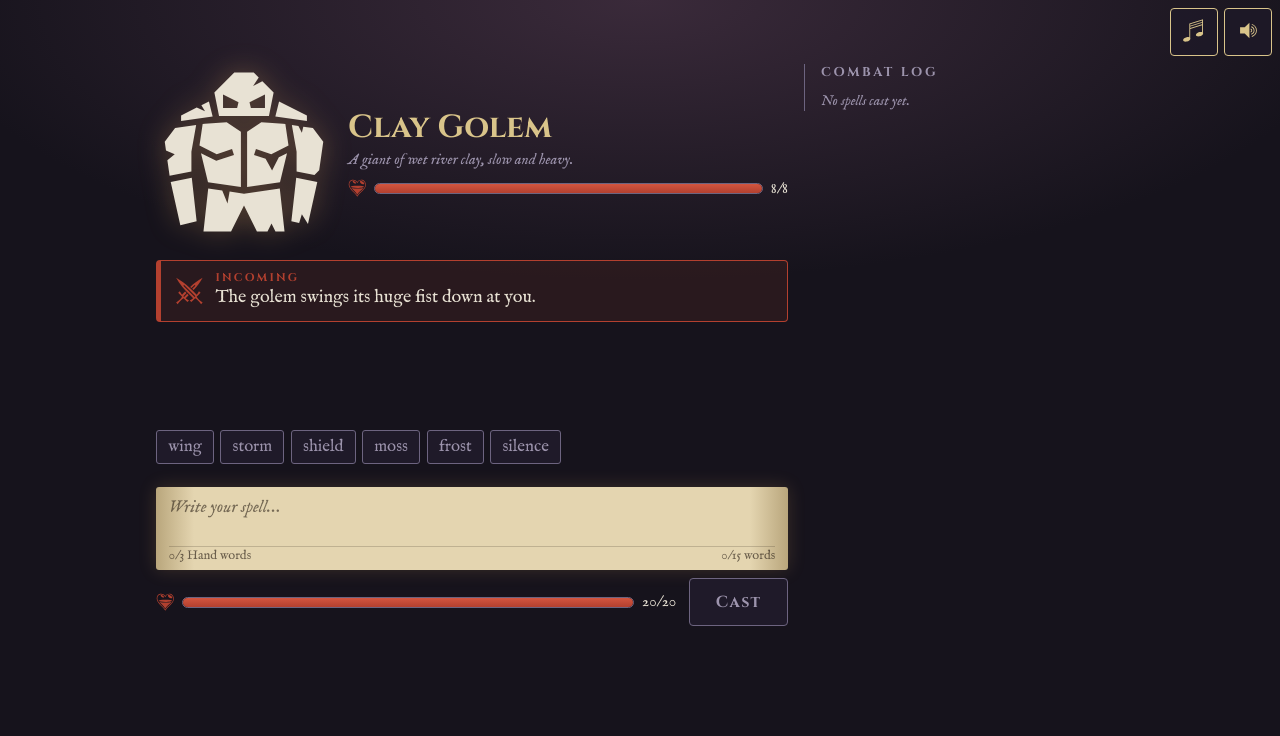
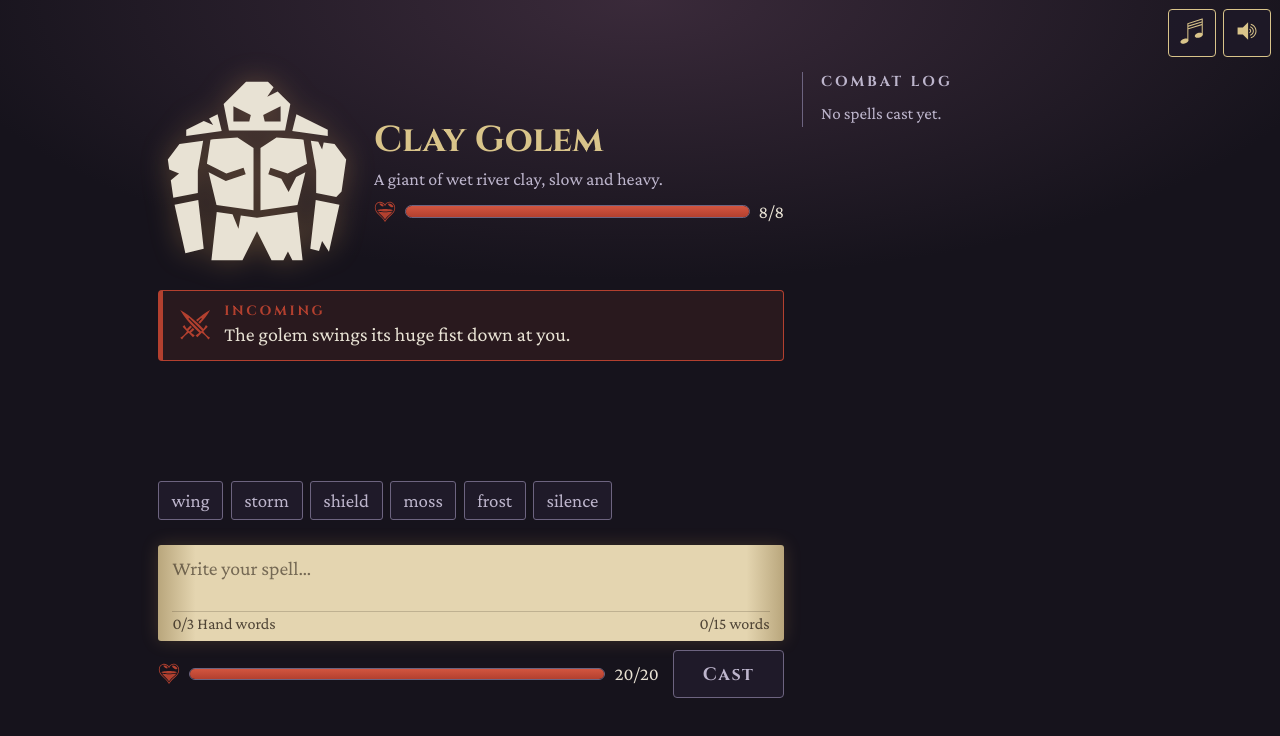
Before and after one commit to yusufkinatas/spell-fight, a website built with Vite: page index.html in a window 1280 px wide. Both pictures are taken after a click on the button "Begin". Built offline with nearby package versions, Linux system fonts and the light colour scheme; files whose address does not match are found by name.

Commit message:
Make the text readable: Crimson Pro, larger, no italics
IM Fell English's distressed outlines, swash italic and old-style figures
(8/8 read as s/s) were hard to read at UI sizes on the dark background.
Body is now Crimson Pro at 20px with lining figures, secondary text is
brighter, and italics are gone. Picked from five prototyped variants
(see the prototype/fonts branch).

Co-Authored-By: Claude Fable 5.1 <noreply@anthropic.com>
Claude-Session: https://claude.ai/code/session_01FrdMVo5o9xnBo7EZBKMAHo

```diff
--- a/src/style.css
+++ b/src/style.css
@@ -1,6 +1,5 @@
 /* Dark grimoire: parchment and ink on dark purple, candlelight glow, gold for results. */
-@font-face { font-family: "IM Fell English"; src: url("/fonts/im-fell-english-400.woff2") format("woff2"); font-display: swap; }
-@font-face { font-family: "IM Fell English"; font-style: italic; src: url("/fonts/im-fell-english-400-italic.woff2") format("woff2"); font-display: swap; }
+@font-face { font-family: "Crimson Pro"; src: url("/fonts/crimson-pro-400.woff2") format("woff2"); font-display: swap; }
 @font-face { font-family: "Cinzel"; font-weight: 700; src: url("/fonts/cinzel-700.woff2") format("woff2"); font-display: swap; }
 
 :root {
@@ -8,7 +7,7 @@
   --panel: #1f1a29;
   --line: #6d6480;
   --ink: #e8e2d4;
-  --dim: #9d94ad;
+  --dim: #bdb5cc;
   --purple: #4a3f6b;
   --glow: #b9a7ff;
   --gold: #d9c48a;
@@ -18,11 +17,12 @@
 }
 
 * { box-sizing: border-box; }
-html { background: var(--bg); }
+html { background: var(--bg); font-size: 18px; }
 body {
   margin: 0;
   min-height: 100dvh;
-  font: 18px/1.45 "IM Fell English", Georgia, serif;
+  font: 20px/1.45 "Crimson Pro", Georgia, serif;
+  font-variant-numeric: lining-nums; /* old-style figures make 8/8 and 0/15 read as letters */
   color: var(--ink);
   /* candlelight from above */
   background: radial-gradient(ellipse 80% 50% at 50% 0%, #3a2a3a 0%, transparent 70%) no-repeat var(--bg);
@@ -67,17 +67,17 @@ button:not(:disabled):active { background: var(--purple); }
 @keyframes barrier-pulse { 50% { opacity: 0.55; transform: scale(1.03); } }
 .enemy h1 { font-size: clamp(1.3rem, 5vw, 2rem); color: var(--gold); line-height: 1.1; }
 .enemy-info { display: grid; gap: 0.4rem; }
-.enemy-info p { color: var(--dim); font-style: italic; font-size: 0.95rem; line-height: 1.3; }
+.enemy-info p { color: var(--dim); font-size: 1rem; line-height: 1.3; }
 .badge { justify-self: start; padding: 0.1rem 0.6rem; font-size: 0.9rem; color: var(--glow); border: 1px solid var(--glow); border-radius: 1rem; }
 
-.hp { display: grid; grid-template-columns: auto minmax(0, 1fr) auto; gap: 0.5rem; align-items: center; font-size: 0.95rem; color: var(--blood); }
-.hp span { color: var(--ink); font-variant-numeric: tabular-nums; }
+.hp { display: grid; grid-template-columns: auto minmax(0, 1fr) auto; gap: 0.5rem; align-items: center; font-size: 1rem; color: var(--blood); }
+.hp span { color: var(--ink); font-variant-numeric: lining-nums tabular-nums; }
 .hp-track { height: 0.7rem; background: #0007; border: 1px solid var(--line); border-radius: 0.4rem; overflow: hidden; }
 .hp-fill { height: 100%; background: linear-gradient(#d2553f, var(--blood)); transition: width 0.45s ease-out; }
 
 .attack { display: flex; gap: 0.7rem; align-items: center; padding: 0.6rem 0.9rem; border: 1px solid var(--blood); border-left-width: 5px; border-radius: 4px; background: #b3402f1f; }
 .attack .icon { width: 1.8rem; height: 1.8rem; color: var(--blood); }
-.attack small { display: block; font: 700 0.7rem "Cinzel", serif; letter-spacing: 0.2em; text-transform: uppercase; color: var(--blood); }
+.attack small { display: block; font: 700 0.75rem "Cinzel", serif; letter-spacing: 0.2em; text-transform: uppercase; color: var(--blood); }
 
 .result { min-height: 4.4em; color: var(--gold); white-space: pre-wrap; }
 .end { display: grid; gap: 0.8rem; justify-items: start; }
@@ -92,8 +92,8 @@ button:not(:disabled):active { background: var(--purple); }
 .casting { position: sticky; bottom: 0; display: grid; gap: 0.5rem; padding: 0.5rem 0 max(0.5rem, env(safe-area-inset-bottom)); background: linear-gradient(transparent, var(--bg) 0.6rem); }
 .scroll { padding: 0.5rem 0.8rem 0.3rem; color: var(--parchment-ink); background: linear-gradient(90deg, #b9a67c, var(--parchment) 6%, var(--parchment) 94%, #b9a67c); border-radius: 3px; box-shadow: 0 0 18px #d9a05a33; }
 .scroll textarea { display: block; width: 100%; padding: 0; font: inherit; font-size: 1.1rem; color: inherit; background: none; border: 0; outline: 0; resize: none; }
-.scroll textarea::placeholder { color: #2b211899; font-style: italic; }
-.limits { display: flex; justify-content: space-between; font-size: 0.8rem; color: #2b2118aa; border-top: 1px solid #2b211833; }
+.scroll textarea::placeholder { color: #2b211899; }
+.limits { display: flex; justify-content: space-between; font-size: 0.9rem; color: #2b2118cc; border-top: 1px solid #2b211833; }
 .limits .ok { color: #1d5b2a; }
 .limits .over { color: var(--blood); font-weight: bold; }
 .cast-row { display: grid; grid-template-columns: minmax(0, 1fr) auto; gap: 0.8rem; align-items: center; }
@@ -101,24 +101,23 @@ button:not(:disabled):active { background: var(--purple); }
 /* Title screen */
 .title { min-height: calc(100dvh - 8rem); display: grid; gap: 1.2rem; align-content: center; justify-items: center; text-align: center; max-width: 34rem; margin: 0 auto; }
 .title h1 { font-size: clamp(1.9rem, 9vw, 3.4rem); line-height: 1.05; color: var(--gold); text-shadow: 0 0 28px #d9a05a66; }
-.premise { font-style: italic; font-size: 1.15rem; }
+.premise { font-size: 1.15rem; }
 .begin { min-height: 60px; padding: 0.6rem 3rem; font-size: 1.3rem; box-shadow: 0 0 22px #d9a05a44; }
-.credits { margin-top: 1.5rem; font-size: 0.8rem; line-height: 1.4; color: var(--dim); }
+.credits { margin-top: 1.5rem; font-size: 0.9rem; line-height: 1.4; color: var(--dim); }
 .credits a { color: inherit; }
 
 /* Combat log: below the input on narrow screens, beside the stage on wide ones */
-.log { min-width: 0; padding-top: 0.5rem; border-top: 1px solid var(--line); font-size: 0.9rem; }
+.log { min-width: 0; padding-top: 0.5rem; border-top: 1px solid var(--line); font-size: 0.95rem; }
 .log h2 { font-size: 0.8rem; letter-spacing: 0.2em; text-transform: uppercase; color: var(--dim); margin-bottom: 0.5rem; }
-.log > p { color: var(--dim); font-style: italic; }
+.log > p { color: var(--dim); }
 .log ol { list-style: none; margin: 0; padding: 0; display: grid; gap: 0.5rem; }
 .log li { display: grid; gap: 0.1rem; padding: 0.5rem 0.7rem; background: var(--panel); border-left: 3px solid var(--line); border-radius: 3px; overflow-wrap: anywhere; }
 .log li:first-child { border-left-color: var(--gold); }
-.log b { font: 700 0.7rem "Cinzel", serif; letter-spacing: 0.15em; text-transform: uppercase; color: var(--gold); }
-.log q { font-style: italic; }
+.log b { font: 700 0.75rem "Cinzel", serif; letter-spacing: 0.15em; text-transform: uppercase; color: var(--gold); }
 .log small { color: var(--dim); line-height: 1.25; }
-.log .scores { display: flex; justify-content: space-between; gap: 0.5rem; font-variant-numeric: tabular-nums; }
+.log .scores { display: flex; justify-content: space-between; gap: 0.5rem; font-variant-numeric: lining-nums tabular-nums; }
 .log .fizzle { opacity: 0.5; }
-.log .divider { text-align: center; font-style: italic; color: var(--glow); background: none; border: 0; }
+.log .divider { text-align: center; color: var(--glow); background: none; border: 0; }
 .log .divider::before, .log .divider::after { content: " ~ "; }
 @media (min-width: 900px) {
   .battle { grid-template-columns: minmax(0, 640px) minmax(0, 320px); max-width: none; justify-content: center; align-items: start; }
```
Also changed, not shown: public/fonts/crimson-pro-400.woff2 (added), public/fonts/im-fell-english-400-italic.woff2 (deleted), public/fonts/im-fell-english-400.woff2 (deleted).
